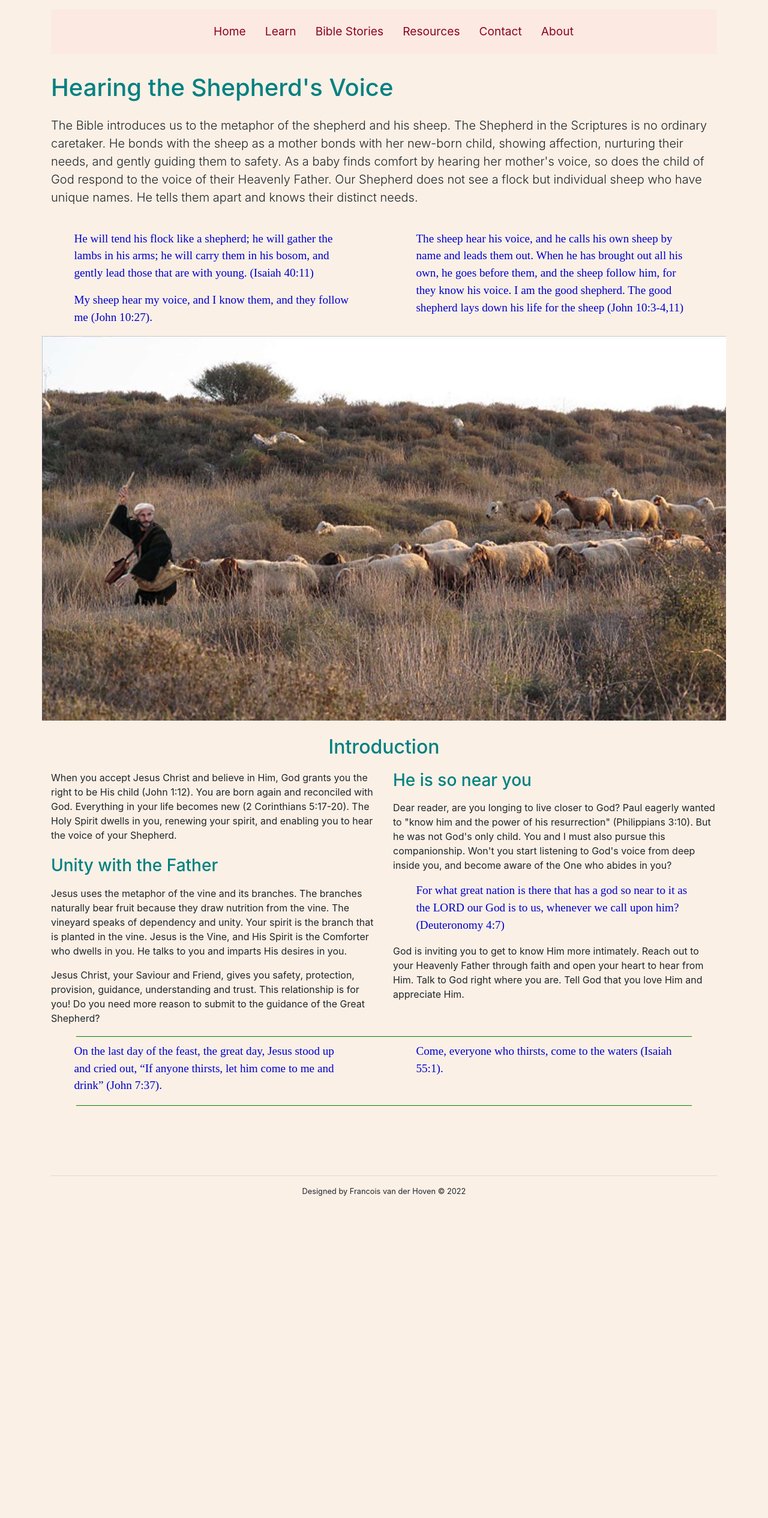
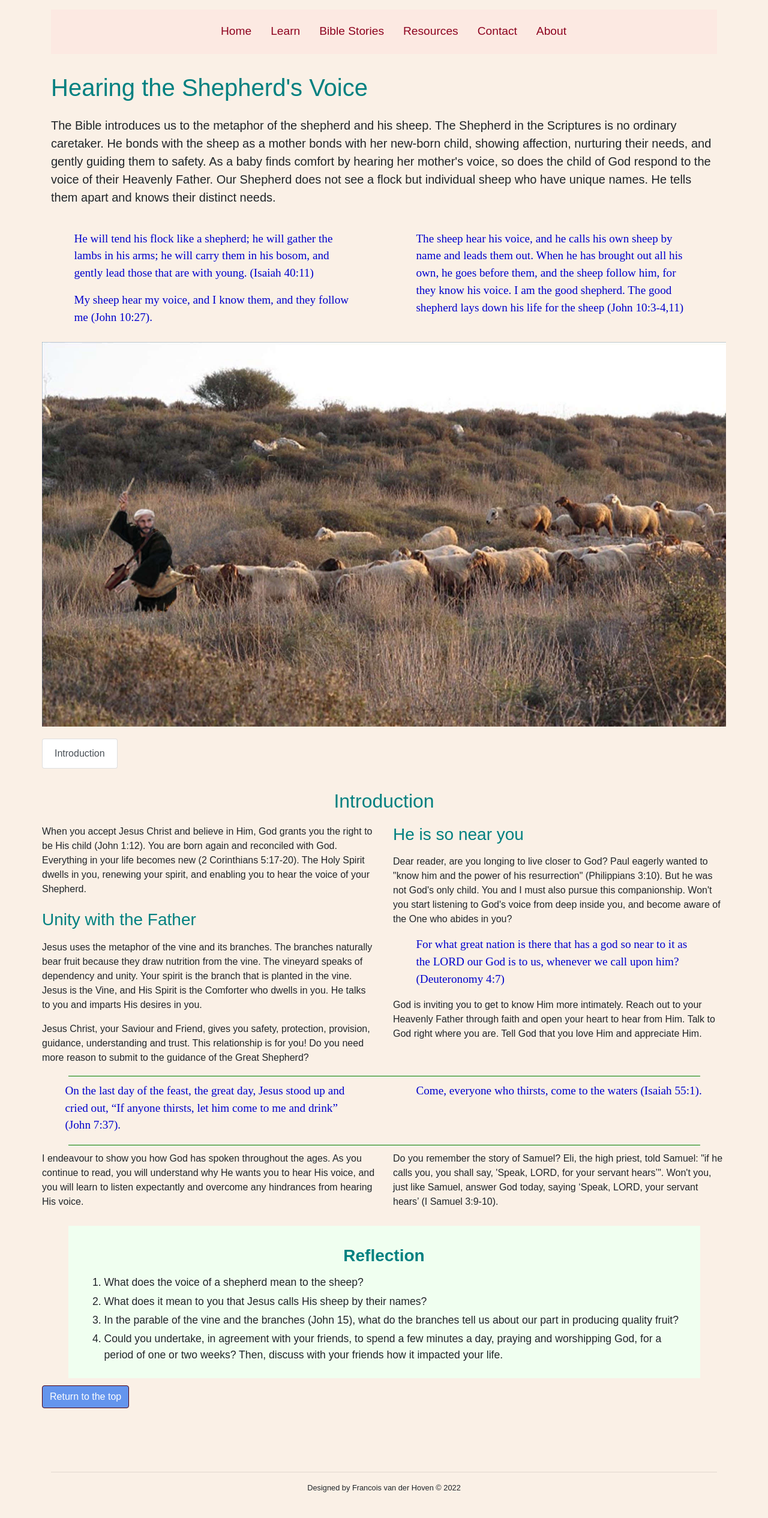
Before and after one commit to francois777/pearls-of-wisdom, a Jekyll site: the page built from pages/teachings/the-shepherds-voice.html, in a window 1280 px wide. Shown: the whole page at 60% size. Built offline with Jekyll 4.4.1, drawn with Linux system fonts in a browser that asks for light colours; nearby versions of some CDN libraries; before the commit the page ends 2037 px from its top, so only the background shows below that.

Commit message:
Introduction done

```diff
--- /dev/null
+++ b/_includes/shepherds-voice/introduction.html
@@ -0,0 +1,89 @@
+<div class="row">
+  <h2>Introduction</h2>
+</div>
+<div class="row">
+  <div class="col-lg-6 col-md-6">
+    <p>When you accept Jesus Christ and believe in Him, God grants you the right
+      to be His child (John 1:12). You are born again and reconciled with God.
+      Everything in your life becomes new (2 Corinthians 5:17-20). The Holy
+      Spirit dwells in you, renewing your spirit, and enabling you to hear the
+      voice of your Shepherd.
+    </p>
+    <h3>Unity with the Father</h3>
+    <p>Jesus uses the metaphor of the vine and its branches. The branches
+      naturally bear fruit because they draw nutrition from the vine. The
+      vineyard speaks of dependency and unity. Your spirit is the branch that is
+      planted in the vine. Jesus is the Vine, and His Spirit is the Comforter
+      who dwells in you. He talks to you and imparts His desires in you.
+    </p>
+    <p>Jesus Christ, your Saviour and Friend, gives you safety, protection,
+      provision, guidance, understanding and trust. This relationship is for
+      you! Do you need more reason to submit to the guidance of the Great
+      Shepherd?
+    </p>
+  </div>
+  <div class="col-lg-6 col-md-6">
+    <h3 style="margin-top: 0">He is so near you</h3>
+    <p>Dear reader, are you longing to live closer to God? Paul eagerly wanted
+      to "know him and the power of his resurrection" (Philippians 3:10). But he
+      was not God's only child. You and I must also pursue this companionship.
+      Won't you start listening to God's voice from deep inside you, and become
+      aware of the One who abides in you?
+    </p>
+    <p class="scripture large">For what great nation is there that has a god so
+      near to it as the LORD our God is to us, whenever we call upon him?
+      (Deuteronomy 4:7)
+    </p>
+    <p>God is inviting you to get to know Him more intimately. Reach out to your
+      Heavenly Father through faith and open your heart to hear from Him. Talk
+      to God right where you are. Tell God that you love Him and appreciate Him.
+    </p>
+  </div>
+</div>
+<div class="row"><hr class="divider"></div>
+<div class="row">
+  <div class="col-lg-6 col-md-6">
+    <p class="scripture large">
+      On the last day of the feast, the great day, Jesus stood up and cried
+      out, “If anyone thirsts, let him come to me and drink” (John 7:37).
+    </p>
+  </div>
+  <div class="col-lg-6 col-md-6">
+    <p class="scripture large">
+      Come, everyone who thirsts, come to the waters (Isaiah 55:1).
+    </p>
+  </div>
+</div>
+<div class="row"><hr class="divider"></div>
+
+<div class="row">
+  <div class="col-lg-6 col-md-6">
+    <p>I endeavour to show you how God has spoken throughout the ages. As you
+      continue to read, you will understand why He wants you to hear His voice,
+      and you will learn to listen expectantly and overcome any hindrances from
+      hearing His voice.
+    </p>
+  </div>
+  <div class="col-lg-6 col-md-6">
+    <p>Do you remember the story of Samuel? Eli, the high priest, told Samuel:
+      "if he calls you, you shall say, 'Speak, LORD, for your servant hears’".
+      Won't you, just like Samuel, answer God today, saying ‘Speak, LORD, your
+      servant hears’ (I Samuel 3:9-10).
+    </p>
+  </div>
+</div>
+<div class="row">
+  <section class="reflection">
+    <h3 class="title">Reflection</h3>
+    <ol>
+      <li>What does the voice of a shepherd mean to the sheep?</li>
+      <li>What does it mean to you that Jesus calls His sheep by their names?</li>
+      <li>In the parable of the vine and the branches (John 15), what do the
+        branches tell us about our part in producing quality fruit?</li>
+      <li>Could you undertake, in agreement with your friends, to spend a few
+        minutes a day, praying and worshipping God, for a period of one or two
+        weeks? Then, discuss with your friends how it impacted your life.
+      </li>
+    <ol>
+  </section>
+</div>
--- a/css/main.scss
+++ b/css/main.scss
@@ -5,6 +5,7 @@
 
 body {
   background-color: #FAF0E6;
+  font-family: arial;
 }
 // Navigation
 ul.nav {
@@ -118,8 +119,7 @@ img.growth {
 
 img.object {
   display: block;
-  margin-left: auto;
-  margin-right: auto;
+  margin: 10px auto;
 }
 
 img.sml {
@@ -130,6 +130,28 @@ img.sml {
 .img-title {
   color: RoyalBlue;
   font-style: italic;
+}
+
+.list-group {
+  margin-top: 10px;
+  margin-bottom: 10px;
+}
+
+// Reflection
+section.reflection {
+  background-color: #F0FFF0; // honeydew
+  padding: 10px 20px;
+  font-size: 1.1em;
+  width: 90%;
+  margin: 12px auto;
+  .title {
+    font-weight: 800;
+    margin-bottom: 15px;
+    text-align: center;
+  }
+  ol > li {
+    margin-bottom: 5px;
+  }
 }
 
 // Forms
--- a/pages/teachings/the-shepherds-voice.html
+++ b/pages/teachings/the-shepherds-voice.html
@@ -40,68 +40,22 @@ active-page: The Shepherd's Voice
   </div>
 
   <div class="row">
-    <img class="object" src="/assets/img/shepherd_and_sheep.jpg" class="object" alt="Responsive image" width="100%">
+    <img class="object" src="/assets/img/shepherd_and_sheep.jpg" alt="Responsive image" width="100%">
   </div>
 
   <div class="row">
-    <h2>Introduction</h2>
-  </div>
-  <div class="row">
-    <div class="col-lg-6 col-md-6">
-      <p>When you accept Jesus Christ and believe in Him, God grants you the right
-        to be His child (John 1:12). You are born again and reconciled with God.
-        Everything in your life becomes new (2 Corinthians 5:17-20). The Holy
-        Spirit dwells in you, renewing your spirit, and enabling you to hear the
-        voice of your Shepherd.
-      </p>
-      <h3>Unity with the Father</h3>
-      <p>Jesus uses the metaphor of the vine and its branches. The branches
-        naturally bear fruit because they draw nutrition from the vine. The
-        vineyard speaks of dependency and unity. Your spirit is the branch that is
-        planted in the vine. Jesus is the Vine, and His Spirit is the Comforter
-        who dwells in you. He talks to you and imparts His desires in you.
-      </p>
-      <p>Jesus Christ, your Saviour and Friend, gives you safety, protection,
-        provision, guidance, understanding and trust. This relationship is for
-        you! Do you need more reason to submit to the guidance of the Great
-        Shepherd?
-      </p>
+    <a id="top-of-list"></a>
+    <div class="list-group">
+      <a href="#his-voice-introduction" class="list-group-item list-group-item-action">
+        Introduction
+      </a>
     </div>
-    <div class="col-lg-6 col-md-6">
-      <h3 style="margin-top: 0">He is so near you</h3>
-      <p>Dear reader, are you longing to live closer to God? Paul eagerly wanted
-        to "know him and the power of his resurrection" (Philippians 3:10). But he
-        was not God's only child. You and I must also pursue this companionship.
-        Won't you start listening to God's voice from deep inside you, and become
-        aware of the One who abides in you?
-      </p>
-      <p class="scripture large">For what great nation is there that has a god so
-        near to it as the LORD our God is to us, whenever we call upon him?
-        (Deuteronomy 4:7)
-      </p>
-      <p>God is inviting you to get to know Him more intimately. Reach out to your
-        Heavenly Father through faith and open your heart to hear from Him. Talk
-        to God right where you are. Tell God that you love Him and appreciate Him.
-      </p>
+    <div>
+      <a id="his-voice-introduction">
+        {% include /shepherds-voice/introduction.html %}
+      </a>
+      <a style="background-color:#6495ED" href="#top-of-list" class="btn btn-primary active" role="button"
+        aria-pressed="true">Return to the top</a>
     </div>
   </div>
-  <div class="row">
-    <hr class="divider">
-  </div>
-  <div class="row">
-    <div class="col-lg-6 col-md-6">
-      <p class="scripture large">
-        On the last day of the feast, the great day, Jesus stood up and cried
-        out, “If anyone thirsts, let him come to me and drink” (John 7:37).
-      </p>
-    </div>
-    <div class="col-lg-6 col-md-6">
-      <p class="scripture large">
-        Come, everyone who thirsts, come to the waters (Isaiah 55:1).
-      </p>
-    </div>
-  </div>
-  <div class="row">
-    <hr class="divider">
-  </div>
 </section>
```
Also changed, not shown: 3 other files.
